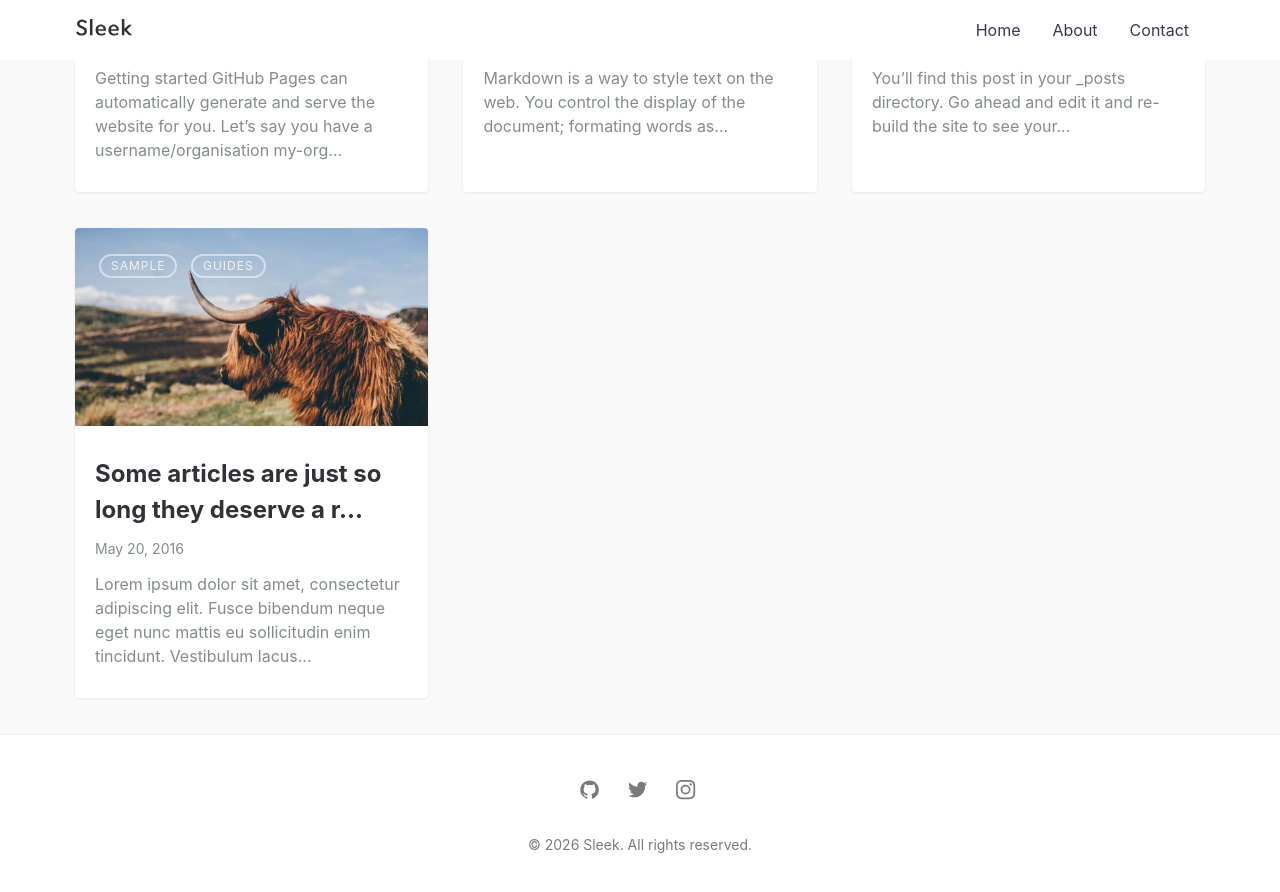
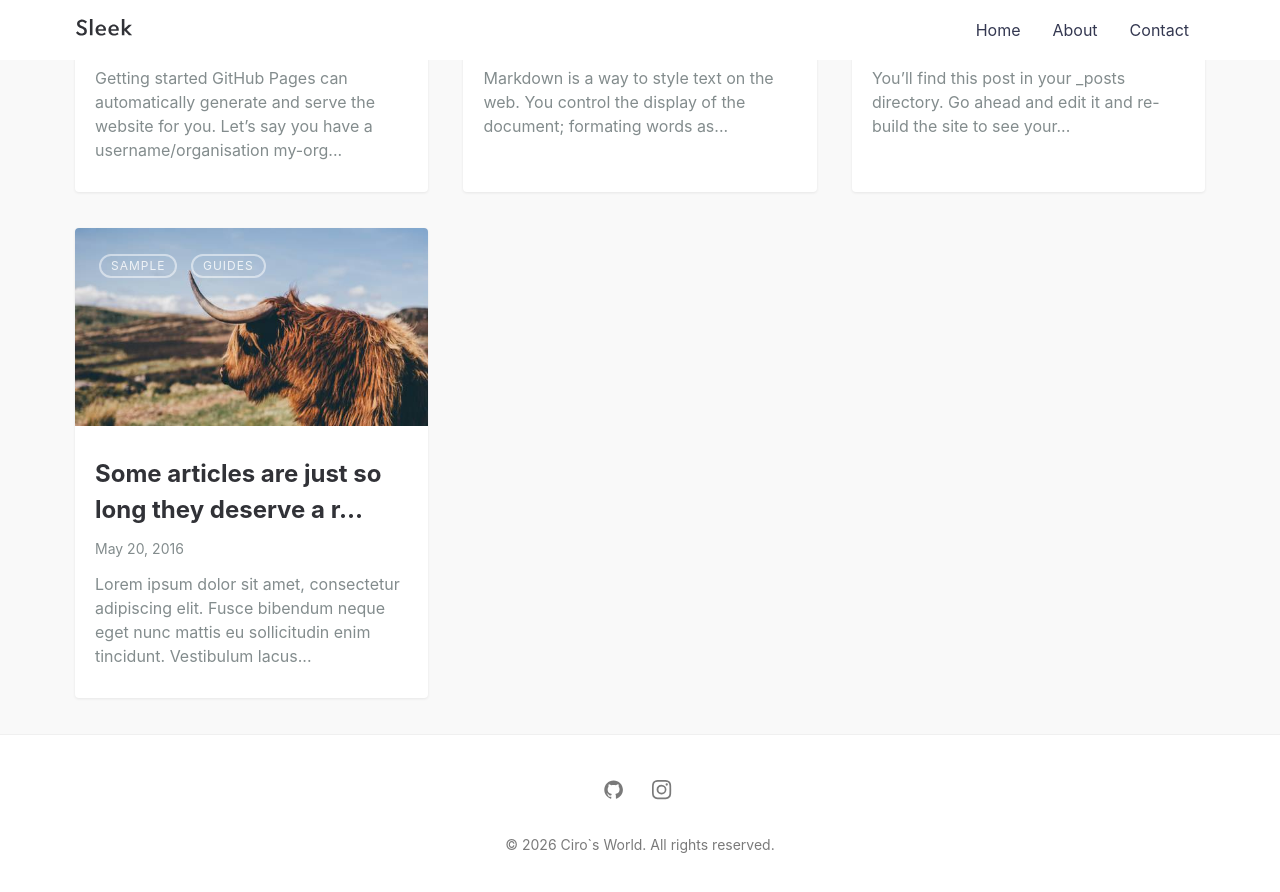
Before and after one commit to Cirokun/cirokun.github.io, a Jekyll site: the page built from index.md, in a window 1280 px wide and 900 px high, scrolled down 899 px. Shown: the top 892 px of the window. Built offline with Jekyll 4.4.1, drawn with Linux system fonts in a browser that asks for light colours.

Commit message:
Update site configuration with new author and URLs

```diff
--- a/_config.yml
+++ b/_config.yml
@@ -1,16 +1,16 @@
 # SITE CONFIGURATION
-title: Sleek # your site title
-author: GitHub User # You :P
+title: Ciro`s World # your site title
+author: Ciro Higashi # You :P
 description: > # Meta description of Homepage
   Write an awesome description for your new site here. You can edit this
   line in _config.yml. It will appear in your document head meta (for
   Google search results) and in your feed.xml site description.
 baseurl: "/sleek" # the subpath of your site, e.g. /blog
-url: "https://janczizikow.github.io/" # the base hostname & protocol for your site, e.g. http://example.com
+url: "https://cirokun.github.io/" # the base hostname & protocol for your site, e.g. http://example.com
 
 # SEO PLUGIN
 social:
-  name: Your Name
+  name: Ciro Higashi
   links:
     - https://twitter.com/BenBalter
     - https://www.facebook.com/ben.balter
@@ -32,9 +32,9 @@ hero_img: posts/sleek_lg.jpg # Main background image: use the path from /assets/
 
 email: your-email@domain.com # email for form submission
 
-twitter_username: jan_czizikow # replace with your_twitter_username or comment to remove link from footer
-github_username:  janczizikow # replace with your_github_username or comment to remove link from footer
-instagram_username: shanlongjj # replace with your_instagram_username or comment to remove link from footer
+#twitter_username: jan_czizikow # replace with your_twitter_username or comment to remove link from footer
+github_username:  Cirokun # replace with your_github_username or comment to remove link from footer
+instagram_username: oisouciro # replace with your_instagram_username or comment to remove link from footer
 
 disqus:
   shortname: janczizikow # to enable comments replace with your_disqus_shortname
```
